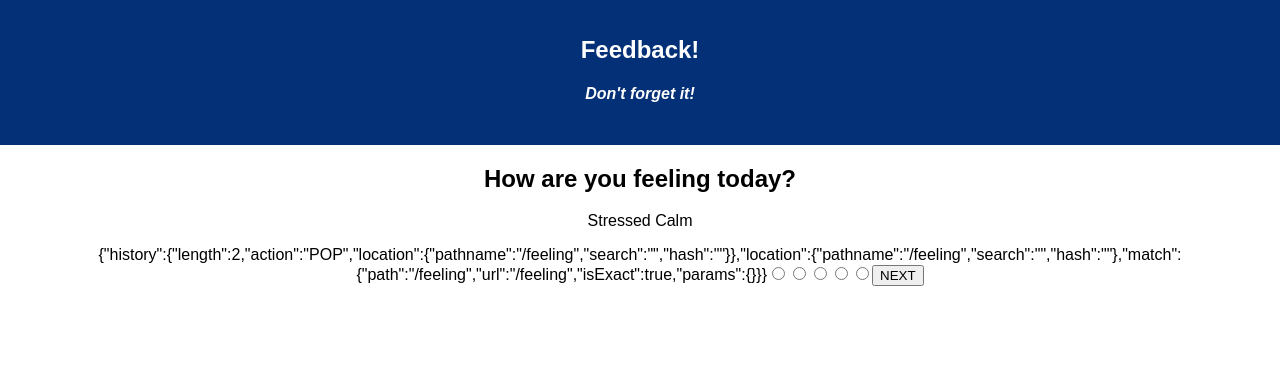
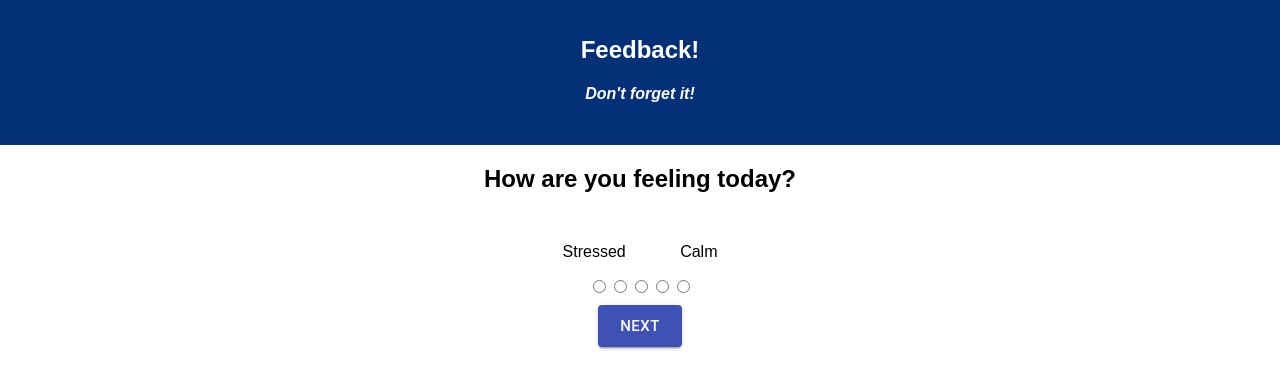
Before and after one commit to AwrenNuit/prime-feedback-form, a React app: page /#/feeling in a window 1280 px wide. Built offline with nearby package versions, Linux system fonts and the light colour scheme.

Commit message:
added material-ui styling to all buttons

```diff
--- a/package.json
+++ b/package.json
@@ -4,6 +4,7 @@
   "private": true,
   "proxy": "http://localhost:5000",
   "dependencies": {
+    "@material-ui/core": "^4.7.2",
     "axios": "^0.19.0",
     "pg": "^7.4.1",
     "react": "^16.8.6",
--- a/src/components/App/App.css
+++ b/src/components/App/App.css
@@ -16,3 +16,15 @@
 .App-intro {
   font-size: large;
 }
+
+.headings {
+  margin-bottom: 50px;
+}
+
+.left-scale{
+  padding-right: 50px;
+}
+
+button {
+  margin: 20px;
+}
--- a/src/components/CommentForm/CommentForm.js
+++ b/src/components/CommentForm/CommentForm.js
@@ -1,5 +1,13 @@
 import React, {Component} from 'react';
 import {connect} from 'react-redux';
+import Button from '@material-ui/core/Button';
+import { withStyles } from '@material-ui/core';
+
+const styles = theme => ({
+  button: {
+    margin: theme.spacing.unit,
+  },
+});
 
 class CommentForm extends Component{
 
@@ -17,14 +25,18 @@ class CommentForm extends Component{
   }
 
   render(){
+    const { classes } = this.props;
     return(
       <>
-        <h2>Any additional comments?</h2>
+        <h2 className="headings">Any additional comments?</h2>
         <textarea rows="6" cols="40" onChange={(event)=>this.handleChange(event)} value={this.state.comments}></textarea>
-        <button onClick={this.nextPage}>NEXT</button>
+        <br />
+        <Button variant="contained" color="primary" size="large" className={classes.button} onClick={this.nextPage}>
+          NEXT
+        </Button>
       </>
     )
   }
 }
 
-export default connect()(CommentForm);
+export default withStyles(styles)(connect()(CommentForm));
--- a/src/components/FeelingForm/FeelingForm.js
+++ b/src/components/FeelingForm/FeelingForm.js
@@ -1,5 +1,13 @@
 import React, {Component} from 'react';
 import {connect} from 'react-redux';
+import Button from '@material-ui/core/Button';
+import { withStyles } from '@material-ui/core';
+
+const styles = theme => ({
+  button: {
+    margin: theme.spacing.unit,
+  },
+});
 
 class FeelingForm extends Component{
 
@@ -22,24 +30,23 @@ class FeelingForm extends Component{
   }
 
   render(){
+    const { classes } = this.props;
     return(
       <>
-        <h2>How are you feeling today?</h2>
-        <p><span>Stressed</span> <span>Calm</span></p>
-        {JSON.stringify(this.props)}
-        {JSON.stringify(this.state.type)}
-
-        <span><input type="radio" name="feeling" id="1" value="1" checked={this.state.feeling === '1'} onChange={(event)=>this.handleChange(event)} /></span>
-        <span><input type="radio" name="feeling" id="2" value="2" checked={this.state.feeling === '2'} onChange={(event)=>this.handleChange(event)} /></span>
-        <span><input type="radio" name="feeling" id="3" value="3" checked={this.state.feeling === '3'} onChange={(event)=>this.handleChange(event)} /></span>
-        <span><input type="radio" name="feeling" id="4" value="4" checked={this.state.feeling === '4'} onChange={(event)=>this.handleChange(event)} /></span>
-        <span><input type="radio" name="feeling" id="5" value="5" checked={this.state.feeling === '5'} onChange={(event)=>this.handleChange(event)} /></span>
-        {/* <input type="radio" name="type" value={'Pickup'} checked={this.state.type === 'Pickup'} onChange={(event)=>this.handleChange(event, 'type')}  /><span>Pickup</span> */}
-
-        <button onClick={this.nextPage}>NEXT</button>
+        <h2 className="headings">How are you feeling today?</h2>
+        <p><span className="left-scale">Stressed</span> <span>Calm</span></p>
+        <input type="radio" name="feeling" id="1" value="1" checked={this.state.feeling === '1'} onChange={(event)=>this.handleChange(event)} />
+        <input type="radio" name="feeling" id="2" value="2" checked={this.state.feeling === '2'} onChange={(event)=>this.handleChange(event)} />
+        <input type="radio" name="feeling" id="3" value="3" checked={this.state.feeling === '3'} onChange={(event)=>this.handleChange(event)} />
+        <input type="radio" name="feeling" id="4" value="4" checked={this.state.feeling === '4'} onChange={(event)=>this.handleChange(event)} />
+        <input type="radio" name="feeling" id="5" value="5" checked={this.state.feeling === '5'} onChange={(event)=>this.handleChange(event)} />
+        <br />
+        <Button variant="contained" color="primary" size="large" className={classes.button} onClick={this.nextPage}>
+          NEXT
+        </Button>
       </>
     )
   }
 }
 
-export default connect()(FeelingForm);
+export default withStyles(styles)(connect()(FeelingForm));
--- a/src/components/ReviewFeedback/ReviewFeedback.js
+++ b/src/components/ReviewFeedback/ReviewFeedback.js
@@ -1,6 +1,14 @@
 import React, {Component} from 'react';
 import {connect} from 'react-redux';
 import Axios from 'axios';
+import Button from '@material-ui/core/Button';
+import { withStyles } from '@material-ui/core';
+
+const styles = theme => ({
+  button: {
+    margin: theme.spacing.unit,
+  },
+});
 
 class ReviewFeedback extends Component{
 
@@ -23,14 +31,17 @@ class ReviewFeedback extends Component{
   }
 
   render(){
+    const { classes } = this.props;
     return(
       <>
-        <h2>Review Your Feedback</h2>
+        <h2 className="headings">Review Your Feedback</h2>
         <p>Feeling: {this.props.reduxState[0]}</p>
         <p>Understanding: {this.props.reduxState[1]}</p>
         <p>Supported: {this.props.reduxState[2]}</p>
         <p>Comments: {this.props.reduxState[3]}</p>
-        <button onClick={this.nextPage}>SUBMIT</button>
+        <Button variant="contained" color="primary" size="large" className={classes.button} onClick={this.nextPage}>
+          SUBMIT
+        </Button>
       </>
     )
   }
@@ -40,4 +51,4 @@ const putReduxStateOnProps = (reduxState)=>({
   reduxState: reduxState.surveyReducer
 });
 
-export default connect(putReduxStateOnProps)(ReviewFeedback);
+export default withStyles(styles)(connect(putReduxStateOnProps)(ReviewFeedback));
--- a/src/components/SupportedForm/SupportedForm.js
+++ b/src/components/SupportedForm/SupportedForm.js
@@ -1,5 +1,13 @@
 import React, {Component} from 'react';
 import {connect} from 'react-redux';
+import Button from '@material-ui/core/Button';
+import { withStyles } from '@material-ui/core';
+
+const styles = theme => ({
+  button: {
+    margin: theme.spacing.unit,
+  },
+});
 
 class SupportedForm extends Component{
 
@@ -22,19 +30,23 @@ class SupportedForm extends Component{
   }
 
   render(){
+    const { classes } = this.props;
     return(
       <>
-        <h2>How well are you being supported?</h2>
-        <p><span>I need help</span> <span>Got it!</span></p>
-        <span><input type="radio" name="supported" id="1" value="1" checked={this.state.support === '1'} onChange={(event)=>this.handleChange(event)} /></span>
-        <span><input type="radio" name="supported" id="2" value="2" checked={this.state.support === '2'} onChange={(event)=>this.handleChange(event)} /></span>
-        <span><input type="radio" name="supported" id="3" value="3" checked={this.state.support === '3'} onChange={(event)=>this.handleChange(event)} /></span>
-        <span><input type="radio" name="supported" id="4" value="4" checked={this.state.support === '4'} onChange={(event)=>this.handleChange(event)} /></span>
-        <span><input type="radio" name="supported" id="5" value="5" checked={this.state.support === '5'} onChange={(event)=>this.handleChange(event)} /></span>
-        <button onClick={this.nextPage}>NEXT</button>
+        <h2 className="headings">How well are you being supported?</h2>
+        <p><span className="left-scale">Abandoned</span> <span>Supported</span></p>
+        <input type="radio" name="supported" id="1" value="1" checked={this.state.support === '1'} onChange={(event)=>this.handleChange(event)} />
+        <input type="radio" name="supported" id="2" value="2" checked={this.state.support === '2'} onChange={(event)=>this.handleChange(event)} />
+        <input type="radio" name="supported" id="3" value="3" checked={this.state.support === '3'} onChange={(event)=>this.handleChange(event)} />
+        <input type="radio" name="supported" id="4" value="4" checked={this.state.support === '4'} onChange={(event)=>this.handleChange(event)} />
+        <input type="radio" name="supported" id="5" value="5" checked={this.state.support === '5'} onChange={(event)=>this.handleChange(event)} />
+        <br />
+        <Button variant="contained" color="primary" size="large" className={classes.button} onClick={this.nextPage}>
+          NEXT
+        </Button>
       </>
     )
   }
 }
 
-export default connect()(SupportedForm);
+export default withStyles(styles)(connect()(SupportedForm));
--- a/src/components/ThankYou/ThankYou.js
+++ b/src/components/ThankYou/ThankYou.js
@@ -1,5 +1,13 @@
 import React, {Component} from 'react';
 import {connect} from 'react-redux';
+import Button from '@material-ui/core/Button';
+import { withStyles } from '@material-ui/core';
+
+const styles = theme => ({
+  button: {
+    margin: theme.spacing.unit,
+  },
+});
 
 class ThankYou extends Component{
 
@@ -9,18 +17,17 @@ class ThankYou extends Component{
   }
 
   render(){
+    const { classes } = this.props;
     return(
       <>
         <h1>FEEDBACK SUBMITTED!</h1>
         <h3>Thank you!</h3>
-        <button onClick={this.reset}>Leave New Feedback</button>
+        <Button variant="contained" color="primary" size="large" className={classes.button} onClick={this.reset}>
+          Leave New Feedback
+        </Button>
       </>
     )
   }
 }
 
-// const putReduxStateOnProps = (reduxState)=>({
-//   reduxState: reduxState.OBJECT
-// });
-
-export default connect()(ThankYou);
+export default withStyles(styles)(connect()(ThankYou));
--- a/src/components/UnderstandingForm/UnderstandingForm.js
+++ b/src/components/UnderstandingForm/UnderstandingForm.js
@@ -1,5 +1,13 @@
 import React, {Component} from 'react';
 import {connect} from 'react-redux';
+import Button from '@material-ui/core/Button';
+import { withStyles } from '@material-ui/core';
+
+const styles = theme => ({
+  button: {
+    margin: theme.spacing.unit,
+  },
+});
 
 class UnderstandingForm extends Component{
 
@@ -22,19 +30,23 @@ class UnderstandingForm extends Component{
   }
 
   render(){
+    const { classes } = this.props;
     return(
       <>
-        <h2>How well are you understanding today's material?</h2>
-        <p><span>I need help</span> <span>Got it!</span></p>
-        <span><input type="radio" name="understanding" id="1" value="1" checked={this.state.understanding === '1'} onChange={(event)=>this.handleChange(event)} /></span>
-        <span><input type="radio" name="understanding" id="2" value="2" checked={this.state.understanding === '2'} onChange={(event)=>this.handleChange(event)} /></span>
-        <span><input type="radio" name="understanding" id="3" value="3" checked={this.state.understanding === '3'} onChange={(event)=>this.handleChange(event)} /></span>
-        <span><input type="radio" name="understanding" id="4" value="4" checked={this.state.understanding === '4'} onChange={(event)=>this.handleChange(event)} /></span>
-        <span><input type="radio" name="understanding" id="5" value="5" checked={this.state.understanding === '5'} onChange={(event)=>this.handleChange(event)} /></span>
-        <button onClick={this.nextPage}>NEXT</button>
+        <h2 className="headings">How well are you understanding today's material?</h2>
+        <p><span className="left-scale">Need Help</span> <span>Got It</span></p>
+        <input type="radio" name="understanding" id="1" value="1" checked={this.state.understanding === '1'} onChange={(event)=>this.handleChange(event)} />
+        <input type="radio" name="understanding" id="2" value="2" checked={this.state.understanding === '2'} onChange={(event)=>this.handleChange(event)} />
+        <input type="radio" name="understanding" id="3" value="3" checked={this.state.understanding === '3'} onChange={(event)=>this.handleChange(event)} />
+        <input type="radio" name="understanding" id="4" value="4" checked={this.state.understanding === '4'} onChange={(event)=>this.handleChange(event)} />
+        <input type="radio" name="understanding" id="5" value="5" checked={this.state.understanding === '5'} onChange={(event)=>this.handleChange(event)} />
+        <br />
+        <Button variant="contained" color="primary" size="large" className={classes.button} onClick={this.nextPage}>
+          NEXT
+        </Button>
       </>
     )
   }
 }
 
-export default connect()(UnderstandingForm);
+export default withStyles(styles)(connect()(UnderstandingForm));
--- a/src/components/Welcome/Welcome.js
+++ b/src/components/Welcome/Welcome.js
@@ -1,20 +1,30 @@
 import React, {Component} from 'react';
+import { withStyles } from '@material-ui/core/styles';
+import Button from '@material-ui/core/Button';
+
+const styles = theme => ({
+  button: {
+    margin: theme.spacing.unit,
+  },
+});
 
 class Welcome extends Component{
-
   nextPage = ()=>{
     this.props.history.push(`/feeling`);
   }
 
   render(){
+    const { classes } = this.props;
     return(
       <>
         <h2>Take a moment to pause and think about how the day went.</h2>
         <p>When you're ready to continue press NEXT.</p>
-        <button onClick={this.nextPage}>NEXT</button>
+        <Button variant="contained" color="primary" size="large" className={classes.button} onClick={this.nextPage}>
+          NEXT
+        </Button>
       </>
     )
   }
 }
 
-export default Welcome;
+export default withStyles(styles)(Welcome);
```
Also changed, not shown: 1 other file.
